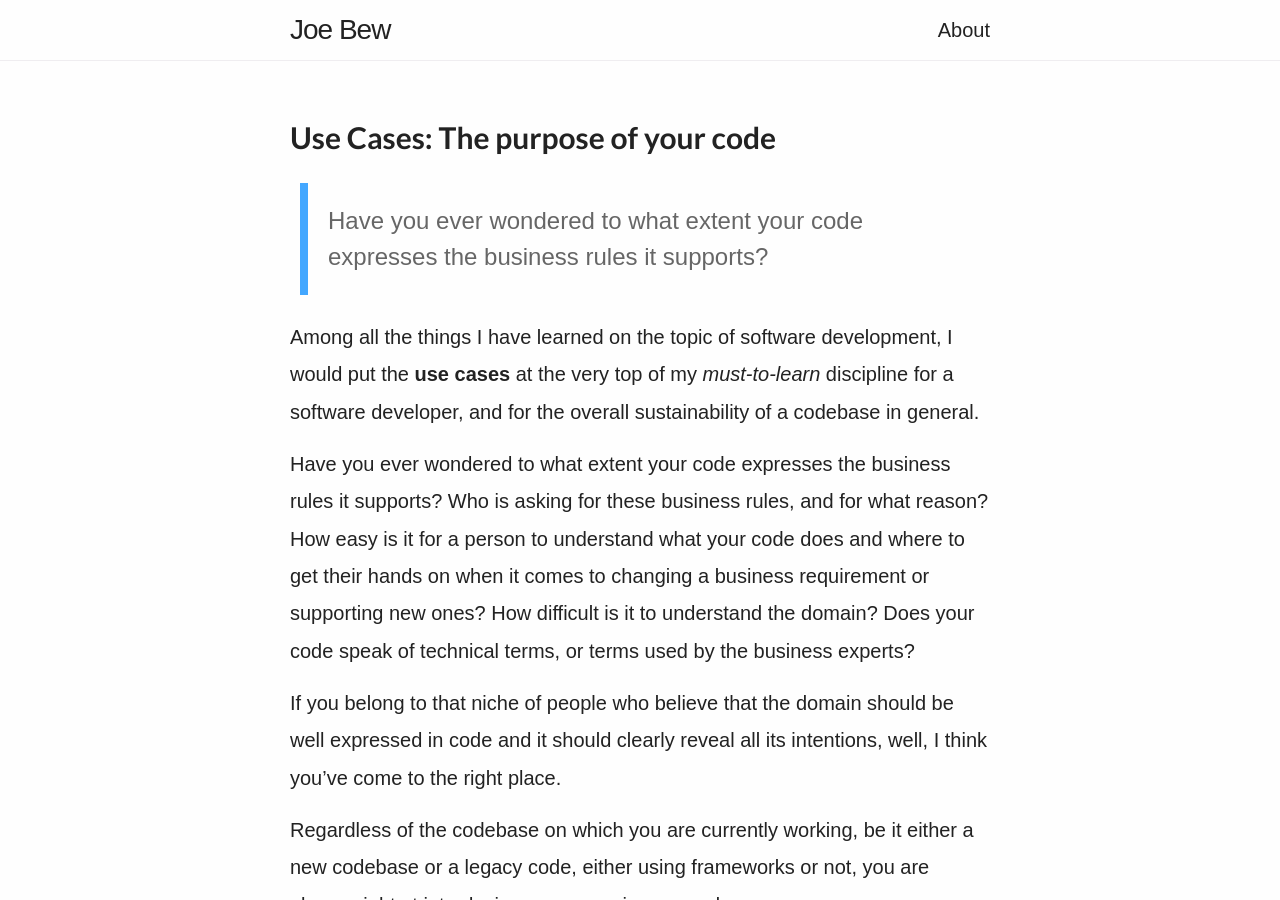
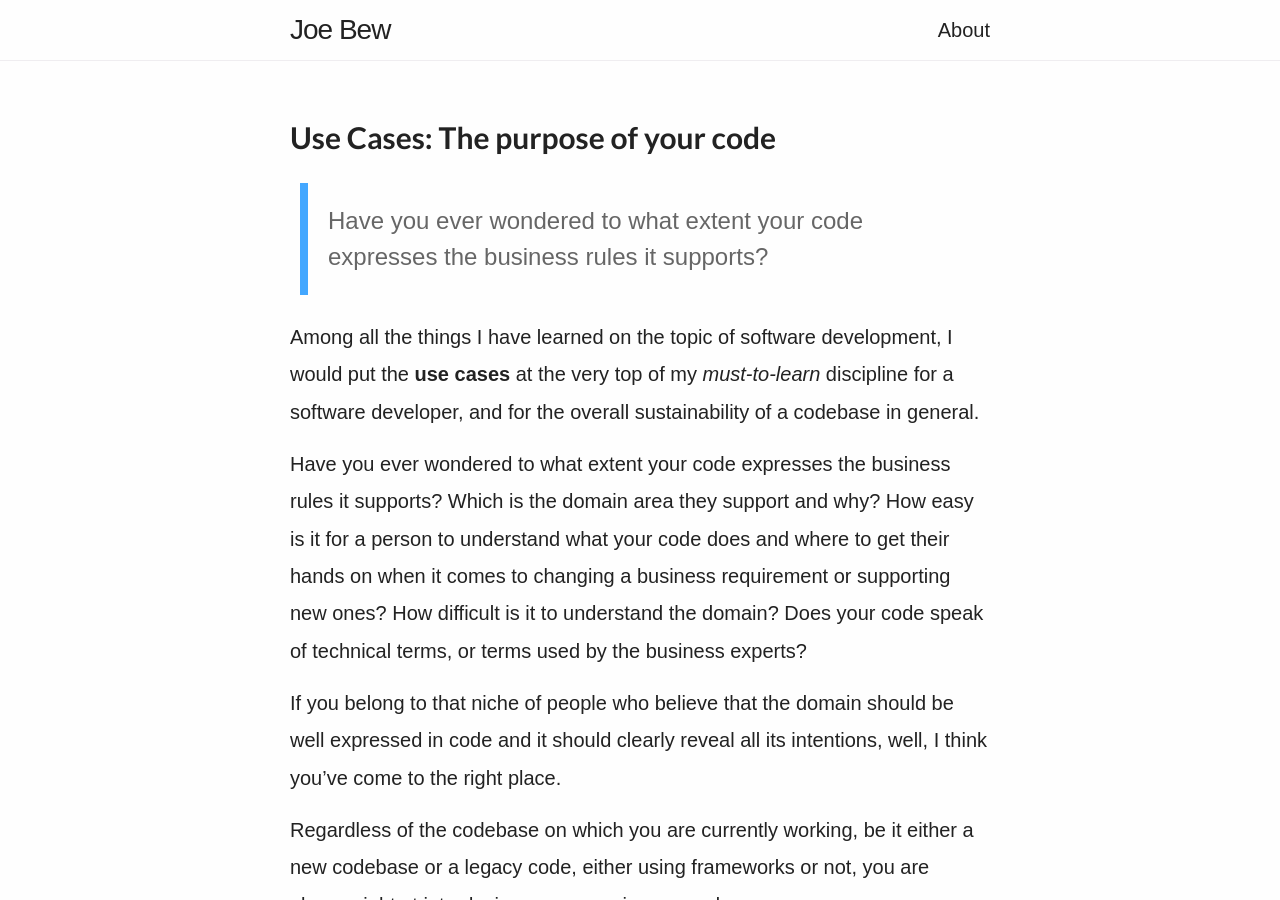
Before and after one commit to joebew42/joebew42.github.io, a Jekyll site: the page built from _posts/2021-10-23-use-cases-purpose-of-your-code.markdown, in a window 1280 px wide and 900 px high. Built offline with Jekyll 4.4.1, drawn with Linux system fonts in a browser that asks for light colours; some web fonts are replaced.

Commit message:
Which is the domain area they support and why?

```diff
--- a/_posts/2021-10-23-use-cases-purpose-of-your-code.markdown
+++ b/_posts/2021-10-23-use-cases-purpose-of-your-code.markdown
@@ -10,7 +10,7 @@
 
 Among all the things I have learned on the topic of software development, I would put the **use cases** at the very top of my _must-to-learn_ discipline for a software developer, and for the overall sustainability of a codebase in general.
 
-Have you ever wondered to what extent your code expresses the business rules it supports? Who is asking for these business rules, and for what reason? How easy is it for a person to understand what your code does and where to get their hands on when it comes to changing a business requirement or supporting new ones? How difficult is it to understand the domain? Does your code speak of technical terms, or terms used by the business experts?
+Have you ever wondered to what extent your code expresses the business rules it supports? Which is the domain area they support and why? How easy is it for a person to understand what your code does and where to get their hands on when it comes to changing a business requirement or supporting new ones? How difficult is it to understand the domain? Does your code speak of technical terms, or terms used by the business experts?
 
 If you belong to that niche of people who believe that the domain should be well expressed in code and it should clearly reveal all its intentions, well, I think you've come to the right place.
 
```
